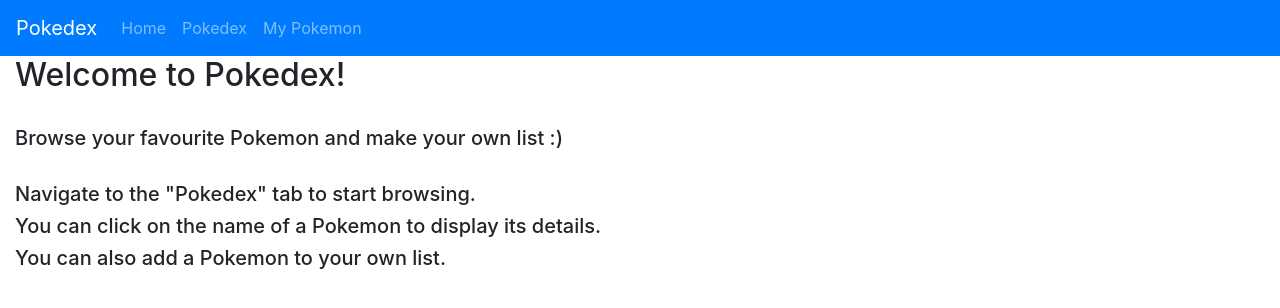
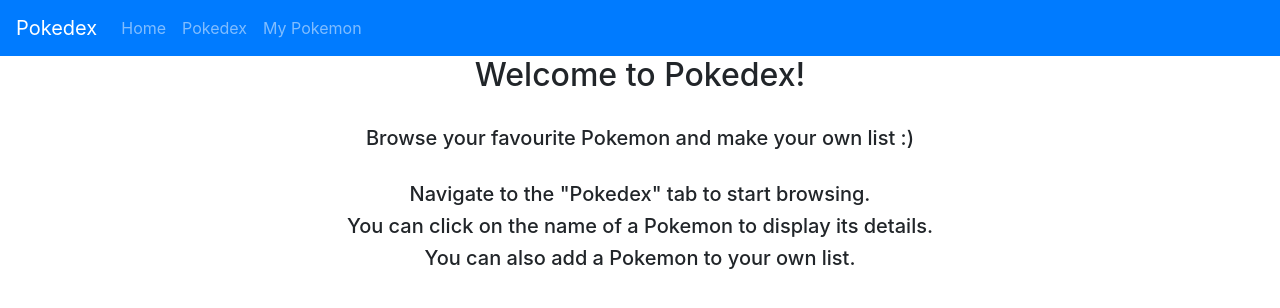
Before and after one commit to emandilara/pokedex, a React (Create React App) app: page / in a window 1280 px wide. Shown: the top 308 px of the page. Built offline with nearby package versions, Linux system fonts and the light colour scheme.

Commit message:
Add styles

```diff
--- a/src/components/App.js
+++ b/src/components/App.js
@@ -1,21 +1,25 @@
 import React from 'react';
+import Store from './store/Store'
 import Container from 'react-bootstrap/Container';
 import Row from 'react-bootstrap/Row';
 import Col from 'react-bootstrap/Col';
 import AppNavigation from './AppNavigation';
 import AppRouter from './AppRouter';
+import './styles/App.css';
 
 function App() {
   return (
     <div className='app'>
+      <Store>
         <AppNavigation />
         <Container fluid className='app-container'>
           <Row>
-          <Col xs={12} md={12}>
+            <Col xs={12} md={12} lg={12}>
               <AppRouter />
             </Col>
           </Row>
         </Container>
+      </Store>
     </div>
   );
 }
--- /dev/null
+++ b/src/components/styles/App.css
@@ -0,0 +1,3 @@
+.app {
+    text-align: center;
+  }
```
Lines whose indentation alone changed are shown as unchanged.
